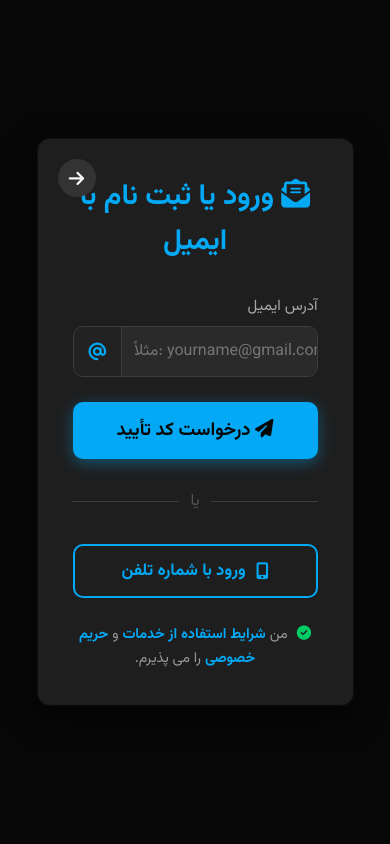
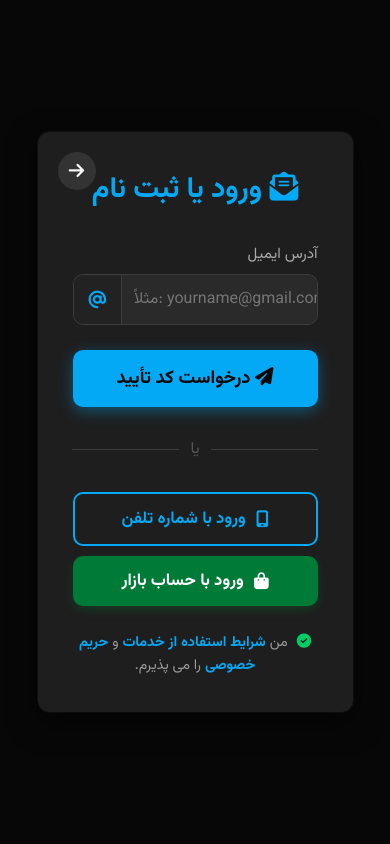
Before and after one commit to mehrab138787/ALIE, a Flask app: page /login in a window 390 px wide. Run offline with Flask 3, Linux system fonts and the light colour scheme; parts of the project's set-up code (start-up, migrations or seed data) failed here and were passed over.

```diff
--- a/app.py
+++ b/app.py
@@ -33,6 +33,10 @@ ADMIN_PHONE_NUMBER = '09962935294'
 
 # 🔔 شماره تلفن برای دریافت هشدار اتمام توکن
 TOKEN_ALERT_PHONE_NUMBER = '09023287024'
+
+# 🛍️ تنظیمات ورود با بازار (Bazaar Login Config)
+BAZAAR_CLIENT_ID = "8Fk3ykSaqDNnBs54"
+BAZAAR_CLIENT_SECRET = "GQfRhVPuPyvOJ0L86BTpq2lgH6wnPojq"
 
 # ----------------- 💾 تنظیمات PostgreSQL (Render Internal) -----------------
 DATABASE_URL = os.getenv("DATABASE_URL")
@@ -1265,6 +1269,66 @@ def load_conversation(chat_id):
 
 
 # =========================================================
+# 🛍️ مسیرهای احراز هویت با کافه‌بازار (Bazaar Auth)
+# =========================================================
+
+@app.route("/bazaar_login")
+def bazaar_login():
+    """هدایت کاربر به صفحه لاگین بازار."""
+    # برای محیط وب، بازار از OAuth2 استفاده می‌کند.
+    # این لینک فرضی است و طبق مستندات بازار باید تنظیم شود.
+    redirect_uri = url_for('bazaar_callback', _external=True)
+    bazaar_auth_url = (
+        f"https://account.cafebazaar.ir/oauth2/authorize/?"
+        f"response_type=code&client_id={BAZAAR_CLIENT_ID}&redirect_uri={redirect_uri}"
+    )
+    return redirect(bazaar_auth_url)
+
+@app.route("/bazaar_callback")
+def bazaar_callback():
+    """دریافت کد تایید از بازار و تبادل آن با Access Token."""
+    auth_code = request.args.get('code')
+    if not auth_code:
+        return "Authentication failed", 400
+
+    token_url = "https://account.cafebazaar.ir/oauth2/token/"
+    data = {
+        'grant_type': 'authorization_code',
+        'code': auth_code,
+        'client_id': BAZAAR_CLIENT_ID,
+        'client_secret': BAZAAR_CLIENT_SECRET,
+        'redirect_uri': url_for('bazaar_callback', _external=True)
+    }
+
+    try:
+        response = requests.post(token_url, data=data)
+        response.raise_for_status()
+        tokens = response.json()
+
+        # دریافت اطلاعات کاربر (مثلا شماره تلفن یا شناسه)
+        # توجه: طبق مستندات بازار، باید با Access Token درخواست پروفایل بدهید.
+        access_token = tokens.get('access_token')
+
+        # در اینجا فرض می‌کنیم شماره کاربر بازگردانده شده یا با توکن قابل دریافت است.
+        # به عنوان مثال یک شناسه فرضی از بازار می‌گیریم:
+        bazaar_user_id = f"bazaar_{uuid.uuid4().hex[:8]}"
+
+        # ثبت کاربر در دیتابیس
+        user = register_user_if_new(bazaar_user_id)
+
+        session.clear()
+        session['user_id'] = user.id
+        session['user_identifier'] = bazaar_user_id
+        session['is_admin'] = user.is_admin
+
+        return redirect(url_for('account'))
+
+    except Exception as e:
+        print(f"Bazaar OAuth Error: {e}")
+        return "Internal Error in Bazaar Login", 500
+
+
+# =========================================================
 # ▶️ اجرای برنامه
 # =========================================================
 
--- a/templates/account_login.html
+++ b/templates/account_login.html
@@ -4,7 +4,6 @@
     <meta charset="UTF-8">
     <meta name="viewport" content="width=device-width, initial-scale=1.0">
     <title>ورود/ثبت نام با ایمیل</title>
-    <!-- Tailwind CSS (برای تمیز نگه داشتن CSS در پروژه‌های بزرگ) - در اینجا فقط فونت Awesome استفاده شده است -->
     <link rel="stylesheet" href="https://cdnjs.cloudflare.com/ajax/libs/font-awesome/6.5.2/css/all.min.css">
     <link href="https://fonts.googleapis.com/css2?family=Vazirmatn:wght@300;400;700&display=swap" rel="stylesheet">
     <style>
@@ -14,6 +13,7 @@
             --card-dark: #1e1e1e;
             --highlight-color: #03A9F4; /* رنگ آبی جذاب */
             --highlight-color-light: #4cbbff;
+            --bazaar-color: #007a37; /* رنگ سبز کافه‌بازار */
             --text-color: #FAFAFA;
             --error-color: #FF4444;
             --success-color: #00CC66;
@@ -183,6 +183,7 @@
             align-items: center;
             gap: 10px;
             padding: 12px;
+            margin-bottom: 10px;
             /* استایل دکمه با حاشیه آبی */
             border: 2px solid var(--highlight-color);
             border-radius: 10px;
@@ -197,6 +198,28 @@
         .switch-link:hover {
             background: var(--highlight-color); /* تغییر رنگ به آبی */
             color: var(--bg-dark); /* تغییر رنگ متن به تیره */
+            transform: translateY(-1px);
+        }
+
+        /* 🟢 استایل دکمه بازار */
+        .bazaar-btn {
+            display: flex;
+            justify-content: center;
+            align-items: center;
+            gap: 10px;
+            padding: 12px;
+            border-radius: 10px;
+            background: var(--bazaar-color);
+            color: white;
+            text-decoration: none;
+            font-size: 1.05rem;
+            font-weight: 700;
+            transition: opacity 0.3s, transform 0.2s;
+            box-shadow: 0 4px 10px rgba(0, 122, 55, 0.3);
+        }
+
+        .bazaar-btn:hover {
+            opacity: 0.9;
             transform: translateY(-1px);
         }
 
@@ -236,12 +259,10 @@
 
 <div class="login-card">
 
-    <!-- دکمه بازگشت جدید -->
     <button class="back-button" onclick="history.back()">
-        <i class="fas fa-arrow-right"></i> <!-- آیکون به سمت راست برای بازگشت در زبان فارسی -->
-    </button>
+        <i class="fas fa-arrow-right"></i> </button>
 
-    <h2><i class="fas fa-envelope-open-text"></i> ورود یا ثبت نام با ایمیل</h2>
+    <h2><i class="fas fa-envelope-open-text"></i> ورود یا ثبت نام</h2>
     <div class="input-group">
         <label for="email">آدرس ایمیل</label>
 
@@ -264,6 +285,11 @@
     <a href="/login_phone" class="switch-link">
         <i class="fas fa-mobile-alt"></i>
         ورود با شماره تلفن
+    </a>
+
+    <a href="/bazaar_login" class="bazaar-btn">
+        <i class="fas fa-shopping-bag"></i>
+        ورود با حساب بازار
     </a>
 
     <p class="terms-acceptance">
```
